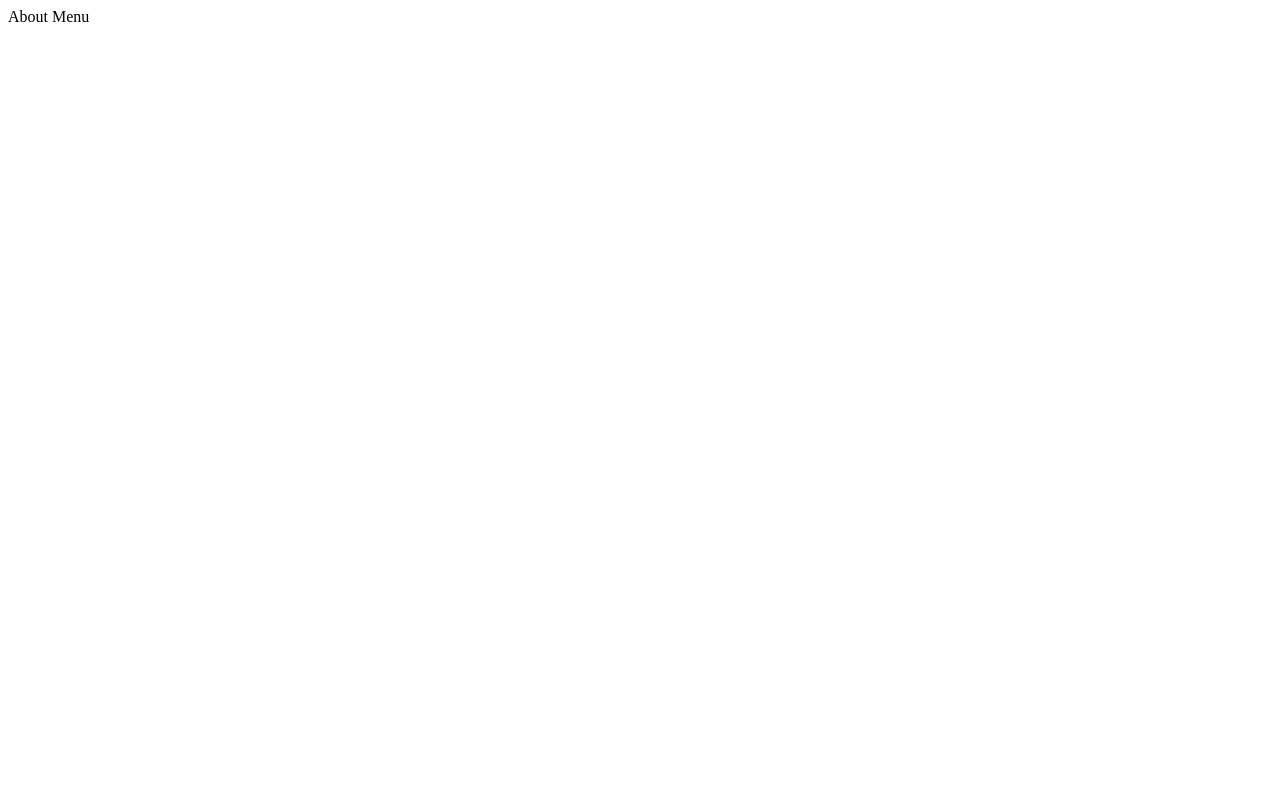
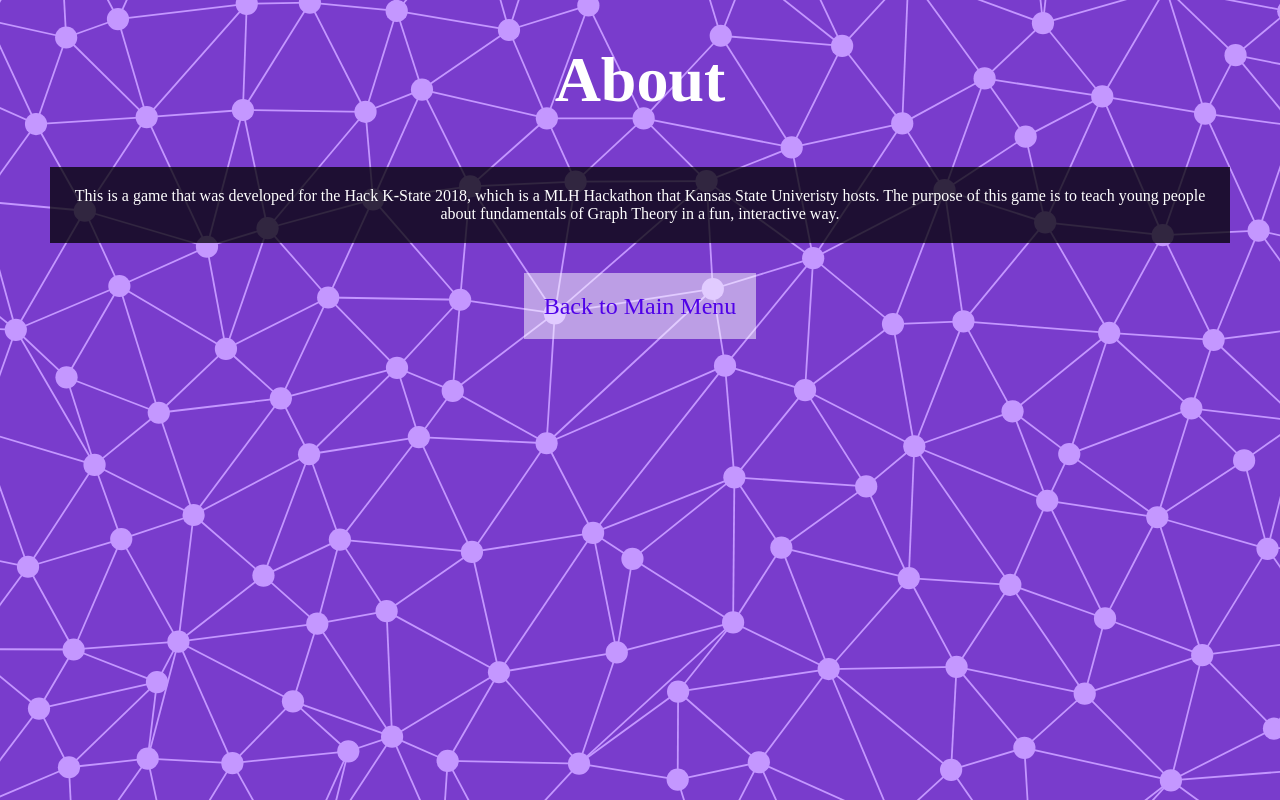
Before and after one commit to glowing-potato/graph-theory-game, a React (Create React App) app: page /about in a window 1280 px wide. Built offline with nearby package versions, Linux system fonts and the light colour scheme; a web font is replaced by a local one.

Commit message:
Wrote simple about menu

```diff
--- /dev/null
+++ b/src/menus/AboutMenu.css
@@ -0,0 +1,36 @@
+.about-menu {
+    position: fixed;
+    top: 0;
+    left: 0;
+    width: 100vw;
+    height: 100vh;
+    color: #FFFFFF;
+    text-align: center;
+}
+.about-menu h1 {
+    font-size: 4em;
+}
+.about-menu .background {
+    z-index: -1;
+    position: fixed;
+    top: 0;
+    left: 0;
+    width: 100vw;
+    height: 100vh;
+    object-fit: cover;
+}
+.about-menu p {
+    padding: 20px;
+    margin: 50px;
+    background-color: rgb(0, 0, 0, 0.75);
+}
+.about-menu a {
+    text-decoration: none;
+    padding: 20px;
+    background-color: rgba(255, 255, 255, 0.5);
+    color: #5002E8;
+    font-size: 1.5em;
+}
+.about-menu a:hover, .about-menu a:active {
+    background-color: rgba(255, 255, 255, 0.7);
+}
--- a/src/menus/AboutMenu.js
+++ b/src/menus/AboutMenu.js
@@ -1,10 +1,19 @@
 import React from "react";
+import { Link } from "react-router-dom";
+import background from "./background.svg";
+import "./AboutMenu.css";
 
 export default class AboutMenu extends React.Component {
     render() {
         return (
-            <div>
-                About Menu
+            <div className="about-menu">
+                <h1>About</h1>
+                <p>
+                    This is a game that was developed for the Hack K-State 2018, which is a MLH Hackathon that Kansas State Univeristy hosts.
+                    The purpose of this game is to teach young people about fundamentals of Graph Theory in a fun, interactive way.
+                </p>
+                <Link to="/">Back to Main Menu</Link>
+                <img src={background} alt="" className="background" />
             </div>
         );
     }
```
